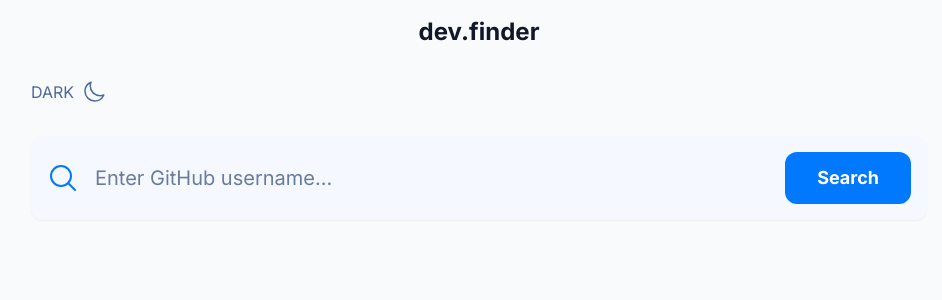
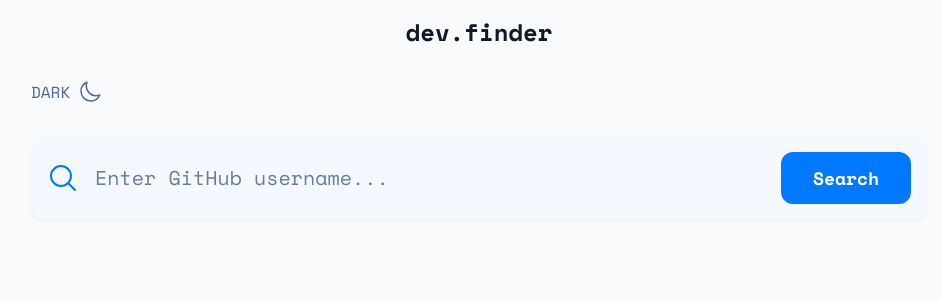
Before and after one commit to GilaniRabbu/github-user-search-app, a Next.js app: page / in a window 1280 px wide. Shown: the top 300 px of the page, without its empty margins (161-1103 px from the left). Built offline with nearby package versions, Linux system fonts and the light colour scheme.

Commit message:
updated font

```diff
--- a/app/globals.css
+++ b/app/globals.css
@@ -1,3 +1,15 @@
+@import url("https://fonts.googleapis.com/css2?family=Space+Mono:ital,wght@0,400;0,700;1,400;1,700&display=swap");
+
 @tailwind base;
 @tailwind components;
 @tailwind utilities;
+
+body {
+  font-family: "Space Mono", serif;
+  font-weight: 400;
+}
+
+.font-space-bold {
+  font-family: "Space Mono", serif;
+  font-weight: 700;
+}
--- a/app/layout.tsx
+++ b/app/layout.tsx
@@ -1,8 +1,5 @@
 import type { Metadata } from "next";
-import { Inter } from "next/font/google";
 import "./globals.css";
-
-const inter = Inter({ subsets: ["latin"] });
 
 export const metadata: Metadata = {
   title: "GitHub User Search",
@@ -16,7 +13,7 @@
 }) {
   return (
     <html lang="en" className="h-full">
-      <body className={`${inter.className} h-full bg-gray-50 dark:bg-gray-900`}>
+      <body className={`h-full bg-gray-50 dark:bg-gray-900`}>
         <main className="min-h-full p-4">{children}</main>
       </body>
     </html>
```
